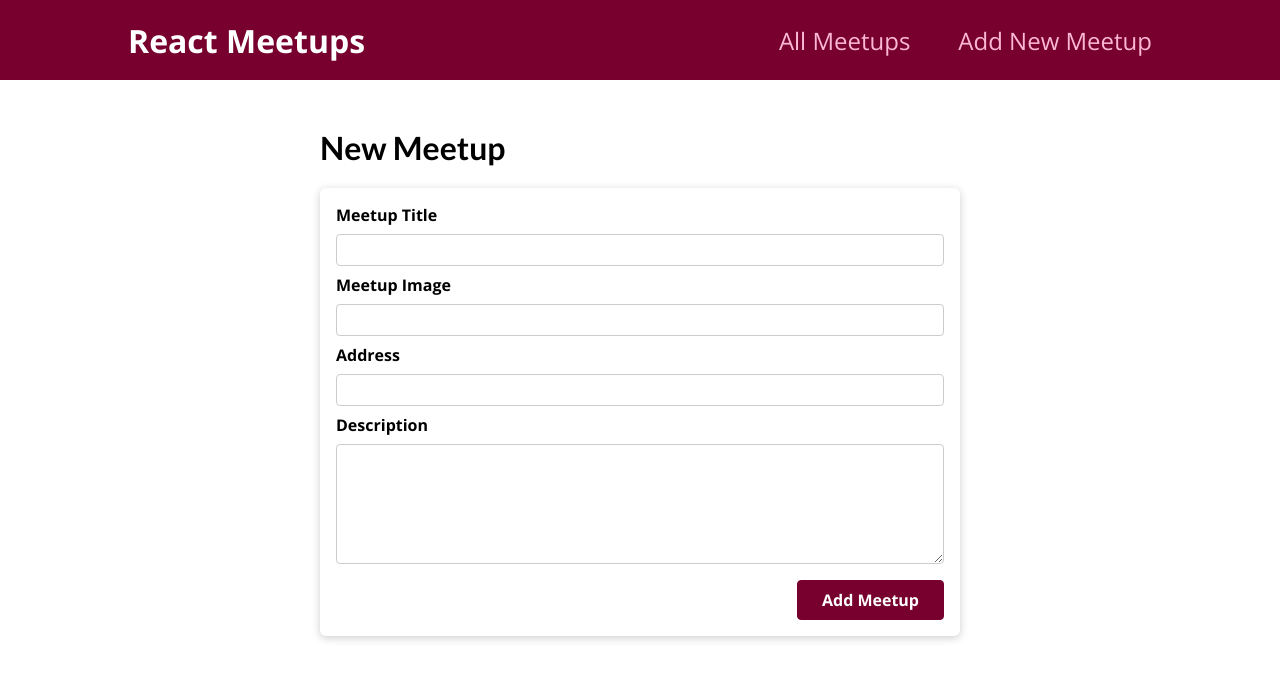
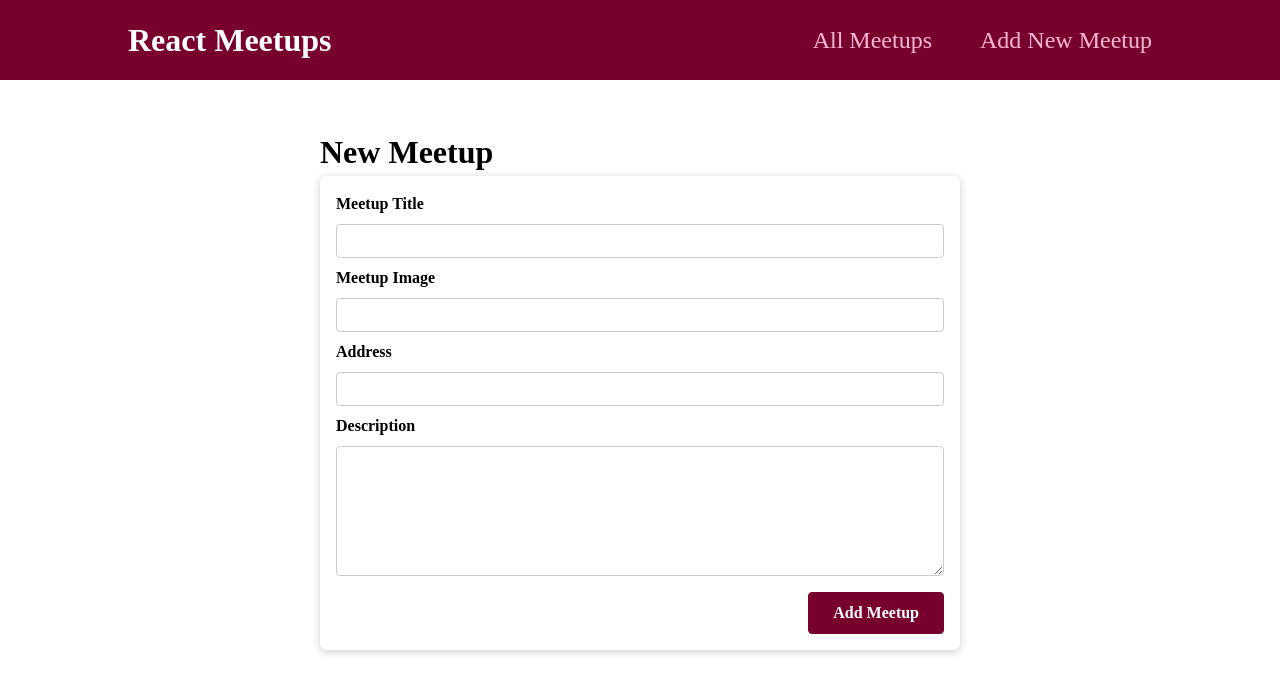
Before and after one commit to rsamhollyer/MS_react_complete, a Next.js app in the folder meetup_next/: page /new-meetup in a window 1280 px wide. Shown: the top 694 px of the page. Built offline with nearby package versions, Linux system fonts and the light colour scheme.

Commit message:
add detail page and component logic. replace global css with josh comeau reset

```diff
--- /dev/null
+++ b/meetup_next/components/meetups/MeetupDetail.module.css
@@ -0,0 +1,3 @@
+.detail {
+  text-align: center;
+}
--- a/meetup_next/pages/new-meetup/[meetupId].jsx
+++ /dev/null
@@ -1,5 +0,0 @@
-import React from 'react';
-
-export default function MeetupDetailsPage() {
-  return <h1>Details of Meetup</h1>;
-}
--- a/meetup_next/styles/globals.css
+++ b/meetup_next/styles/globals.css
@@ -1,21 +1,70 @@
 @import url("https://fonts.googleapis.com/css2?family=Lato:wght@700&family=Open+Sans:wght@400;700&display=swap");
-
+/*
+  1. Use a more-intuitive box-sizing model.
+*/
 *,
-*::after,
-*::before {
+*::before,
+*::after {
   box-sizing: border-box;
 }
-
-body {
-  font-family: "Open Sans", "Lato", sans-serif;
+/*
+  2. Remove default margin
+*/
+* {
   margin: 0;
 }
-
+/*
+  3. Allow percentage-based heights in the application
+*/
+html,
+body {
+  height: 100%;
+}
+/*
+  Typographic tweaks!
+  4. Add accessible line-height
+  5. Improve text rendering
+*/
+body {
+  line-height: 1.5;
+  -webkit-font-smoothing: antialiased;
+}
+/*
+  6. Improve media defaults
+*/
+img,
+picture,
+video,
+canvas,
+svg {
+  display: block;
+  max-width: 100%;
+}
+/*
+  7. Remove built-in form typography styles
+*/
+input,
+button,
+textarea,
+select {
+  font: inherit;
+}
+/*
+  8. Avoid text overflows
+*/
+p,
 h1,
 h2,
 h3,
 h4,
 h5,
 h6 {
-  font-family: "Lato", sans-serif;
+  overflow-wrap: break-word;
 }
+/*
+  9. Create a root stacking context
+*/
+#root,
+#__next {
+  isolation: isolate;
+}
```
Also changed, not shown: meetup_next/components/meetups/MeetupDetail.jsx (added, +13 -0 lines), meetup_next/pages/[meetupId]/index.jsx (added, +13 -0 lines).
